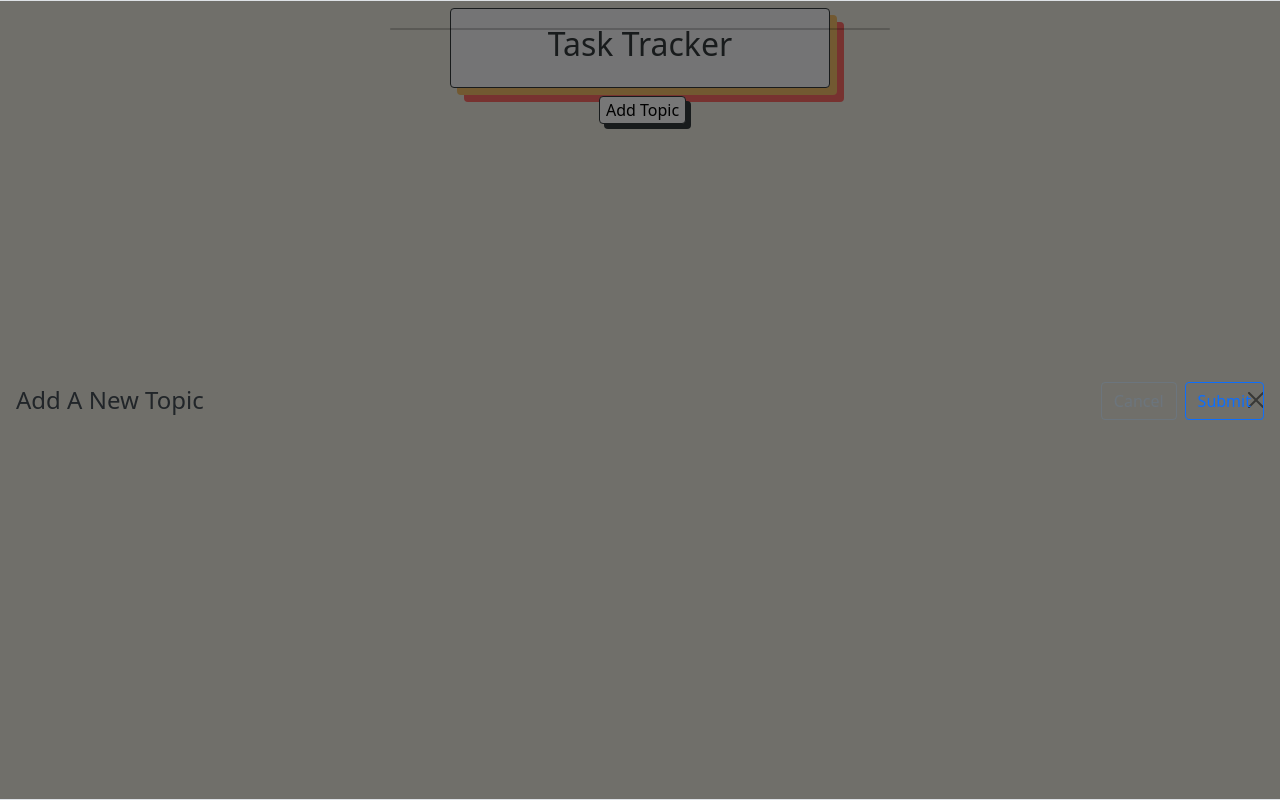
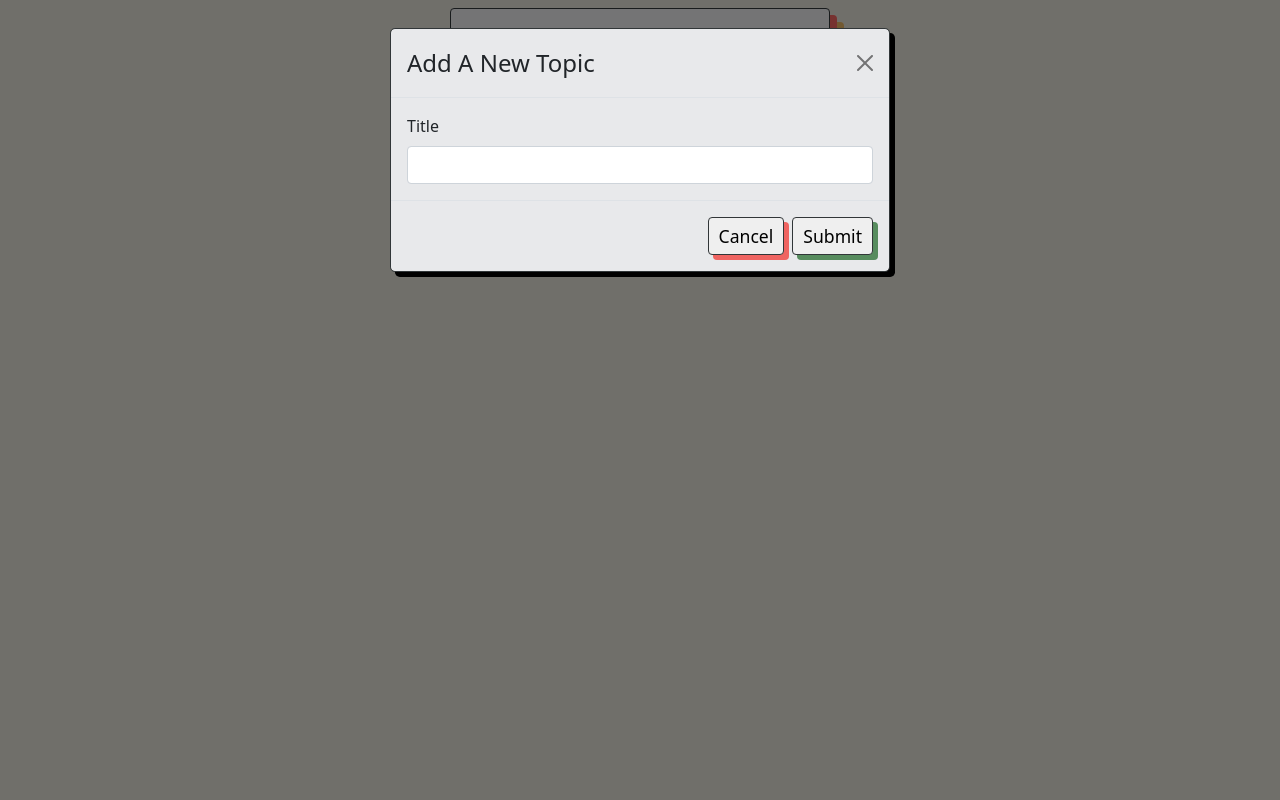
Before and after one commit to Kbrums/task-tracker, a React (Create React App) app: page / in a window 1280 px wide. Both pictures are taken after a click on the button "Add Topic". Built offline with nearby package versions, Linux system fonts and the light colour scheme.

Commit message:
updated modal styling

```diff
--- a/src/app/App.css
+++ b/src/app/App.css
@@ -19,7 +19,7 @@
   color: #313638;
   border: 1px solid #313638;
   border-radius: 4px;
-  box-shadow: 7px 7px #E4B363, 14px 14px #EF6461;
+  box-shadow: 7px 7px #EF6461, 14px 14px #E4B363;
 }
 
 @keyframes App-logo-spin {
--- a/src/components/NewTopicForm.js
+++ b/src/components/NewTopicForm.js
@@ -37,13 +37,13 @@ export default function NewTopicForm() {
     return (
 
         <>
-            <button className='add-topic-btn' onClick={handleShow}>Add Topic</button>
+            <button className='add button' onClick={handleShow}>Add Topic</button>
 
-            <Modal show={show}  onHide={handleClose}>
-                <Modal.Header className="modal" closeButton>
+            <Modal show={show} className='custom-modal' onHide={handleClose}>
+                <Modal.Header closeButton>
                     <Modal.Title>Add A New Topic</Modal.Title>
                 </Modal.Header>
-                <Modal.Body className="modal">
+                <Modal.Body>
                     <Form>
                         <Form.Group>
                             <Form.Label>Title</Form.Label>
@@ -54,13 +54,9 @@ export default function NewTopicForm() {
                         </Form.Group>
                      </Form>
                 </Modal.Body>
-                <Modal.Footer className="modal">
-                    <Button variant='outline-secondary' onClick={handleClose}>
-                        Cancel
-                    </Button>
-                    <Button variant='outline-primary' onClick={handleSubmit}>
-                        Submit
-                    </Button>
+                <Modal.Footer>
+                    <button className='cancel button' onClick={handleClose}>Cancel</button>
+                    <button className='submit button' onClick={handleSubmit}>Submit</button>
                 </Modal.Footer>
             </Modal>
 
--- a/src/features/topics/Topics.css
+++ b/src/features/topics/Topics.css
@@ -1,5 +1,11 @@
 .body-container {
     margin: 5px;
+}
+
+.custom-modal .modal-content {
+    background-color: #E8E9EB;
+    border: 1px solid #313638;
+    box-shadow: 5px 5px black;
 }
 
 .head-container {
@@ -10,19 +16,38 @@
 
 .topics-container {
     margin-left: 10px;
-    margin-top: 5px;
+    margin-top: 12px;
     display: flex;
     flex-wrap: wrap;
     align-items: flex-start;
 }
 
-.add-topic-btn {
-    margin-left: 5px;
+.button {
+    background-color: E8E9EB;
+    padding: 5px 10px;
+    font-size: 1.1rem;
     border: 1px solid #313638;
     color: E8E9EB;
     border-radius: 4px;
+}
+
+.button:hover {
+    background-color: white;
+}
+
+.add {
     box-shadow: 5px 5px #313638;
 }
+
+.submit {
+    box-shadow: 5px 5px #578C5E
+}
+
+.cancel {
+    box-shadow: 5px 5px #EF6461
+}
+
+
 
 .topic-container {
     background-color: #E8E9EB;
@@ -30,15 +55,15 @@
     flex-direction: column;
     min-width: 32%;
     max-width: 49%;
-    border: 1px solid black;
-    border-radius: 3px;
+    border: 1px solid #313638;
+    border-radius: 4px;
     margin: 6px;
-    box-shadow: 5px 10px black;
+    box-shadow: 5px 7px #313638;
 }
 
 .topic-title-container {
     padding: 10px;
-    border-bottom: 1px solid black;
+    border-bottom: 1px solid #313638;
     display: flex;
     justify-content: space-between;
     align-items: center;
@@ -46,7 +71,7 @@
 
 .topic-footer {
     padding: 10px;
-    border-top: 1px solid black;
+    border-top: 1px solid #313638;
     display: flex;
     justify-content: space-between;
     align-items: center;
```
